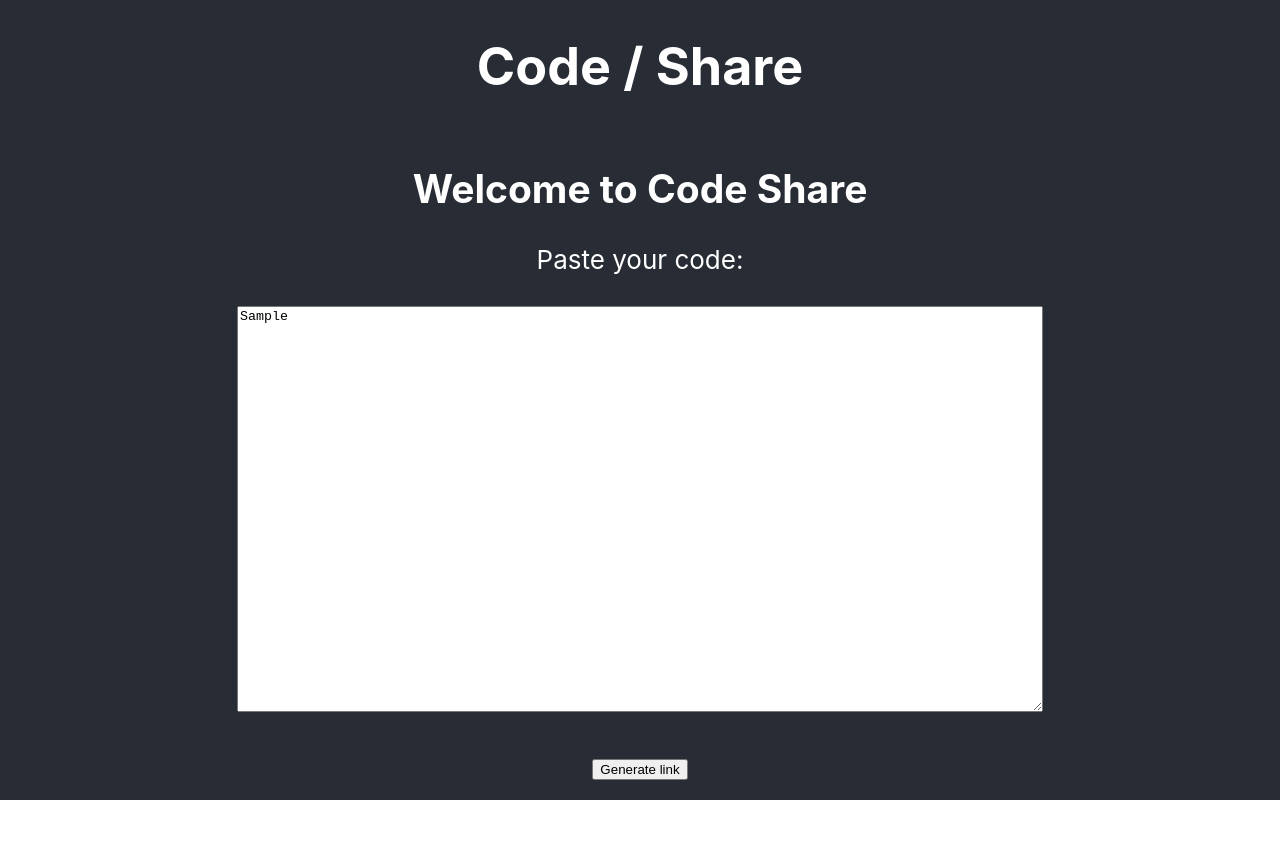
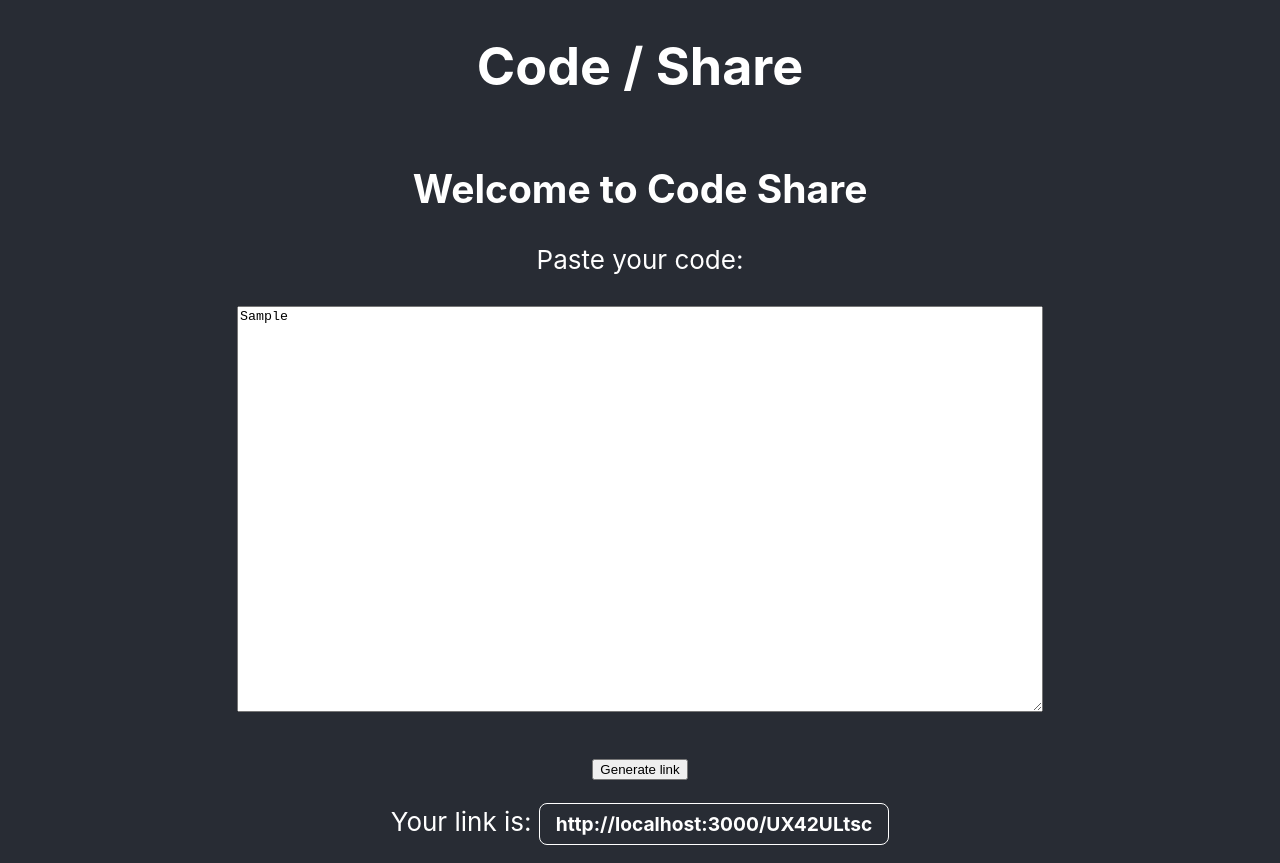
Before and after one commit to VitthalGupta/code-share, a React (Create React App) app in the folder client/: page / in a window 1280 px wide. Both pictures are taken after typing "Sample" into the empty fields and a click on the input "Generate link". Before the commit the page ends 800 px from the top, so only its background shows below. Built offline with nearby package versions, Linux system fonts and the light colour scheme.

Commit message:
bug fixes

```diff
--- a/client/src/components/main/main.css
+++ b/client/src/components/main/main.css
@@ -18,3 +18,20 @@
   width: 50rem;
   height: 25rem;
 }
+.link-generate{
+  color: #fff;
+  text-decoration: none;
+  font-size: 1.2rem;
+  font-weight: bold;
+  border: 1px solid #fff;
+  padding: 0.5rem 1rem;
+  border-radius: 0.5rem;
+  transition: all 0.3s ease-in-out;
+  cursor: pointer;
+}
+.header Button{
+  display: flex;
+  justify-content: center;
+  align-items: center;
+  margin-top: 2rem;
+}
--- a/client/src/components/main/main.js
+++ b/client/src/components/main/main.js
@@ -10,6 +10,8 @@ const generateId = () => {
 const Main = (props) => {
 
   const [text, setState] = useState();
+  const [generated, setGenerated] = useState(false);
+  const [data, setData] = useState();
 
   const generate = (e) => {
     e.preventDefault();
@@ -22,9 +24,11 @@ const Main = (props) => {
       Date: new Date(),
       expiration: calc(new Date())
     };
-    axios.post('http://localhost:3001/', obj).then(res => {console.log(res)});
+    axios.post('http://localhost:3001/', obj).then(res => { });
+    setGenerated(true);
+    setData(obj);
   };
-
+console.log(data);
   const calc = (date) => {
     let d = new Date(date);
     d.setDate(d.getDate() + 1);
@@ -33,9 +37,7 @@ const Main = (props) => {
 
   const textDataChange = (e) => {
     setState(e.target.value);
-    console.log(e.target.value);
   };
-
   return (
     <div>
           <div className='header'>
@@ -43,13 +45,13 @@ const Main = (props) => {
             <center> <h2>Welcome to Code Share</h2></center>
             <div className='body'>
             <form name="codesharedata" onSubmit={ generate } method='POST'>
-              <label>Paste your code:  <br/> <br/>
+              <label>Paste your code:  <br/><br/>
               <textarea onChange={textDataChange} name='code' rows='10' cols='50' placeholder='Paste your data here...' autoComplete='TRUE' className="code"></textarea><br/>
               </label><br/>
-              <input type="submit" value="Generate link"></input>
+              <input type="submit" value="Generate link" className="Button"></input>
             </form>
             </div>
-
+            {generated && <center><p>Your link is: <a href={data.shortUrl} target="_blank" className="link-generate">{data.shortUrl}</a></p></center>}
           </div>
       </div>
   );
--- a/client/src/components/show/show.css
+++ b/client/src/components/show/show.css
@@ -0,0 +1,26 @@
+.header {
+  background-color: #282c34;
+  min-height: 100vh;
+  display: flex;
+  flex-direction: column;
+  align-items: top;
+  justify-content: top;
+  font-size: calc(10px + 2vmin);
+  color: white;
+  z-index: 1;
+}
+
+.body {
+  text-align: center;
+}
+
+.code {
+  width: 50rem;
+  height: 25rem;
+}
+.body input Modify{
+    display: flex;
+    justify-content: center;
+    align-items: center;
+    margin-top: 2rem;
+}
--- a/client/src/components/show/show.js
+++ b/client/src/components/show/show.js
@@ -6,22 +6,40 @@ import { parse } from "postcss";
 
 const Show = (props) => {
     const {code} = useParams();
-    const [data,setdata] = useState([]);
+    const [data,setdata] = useState();
+    const [fetched,setfetched] = useState(false);
+    const [text, setState] = useState();
 
-    const getData = () => {
+    useEffect(() => {
         axios.get('http://localhost:3001/show/' + code).then(res => {
-            setdata(res);
-        });
-    };
-    useEffect(() => {
-        getData();
+            setdata(res.data[0]);
+            setfetched(true);
+    });
     }, []);
-    console.log(data)
-
+    console.log(data);
+    const textDataChange = (e) => {
+    setState(e.target.value);
+    console.log(e.target.value);
+  };
     return (
         <div>
-            <pre>  </pre>
+            <div className='header'>
+            <center> <h1>Code / Share</h1></center>
+            <center> <h2>Welcome to Code Share</h2></center>
+            <div className='body'>
+            <form name="codesharedata"  method='POST' >
+              <label>Your Data will expire on {fetched && data.expiration}  <br/> <br/>
+
+              <textarea onChange={textDataChange} name='code' rows='10' cols='50' placeholder='Paste your data here...' autoComplete='TRUE' value={fetched && data.pasteData} className="code"></textarea><br/>
+              </label><br/>
+              <input type="submit" value="Modify expiry data" className="Modify"></input>
+            </form>
+            </div>
+
+          </div>
+            {/* <pre> {fetched &&
+                <textarea className='p-6 border-2 border-gray-400' rows={20} cols={100} value={data.pasteData} disabled></textarea>} </pre> */}
         </div>
-    )
+    );
 };
 export default Show;
```
Also changed, not shown: 1 other file (tests, documents, lock files or other folders).
